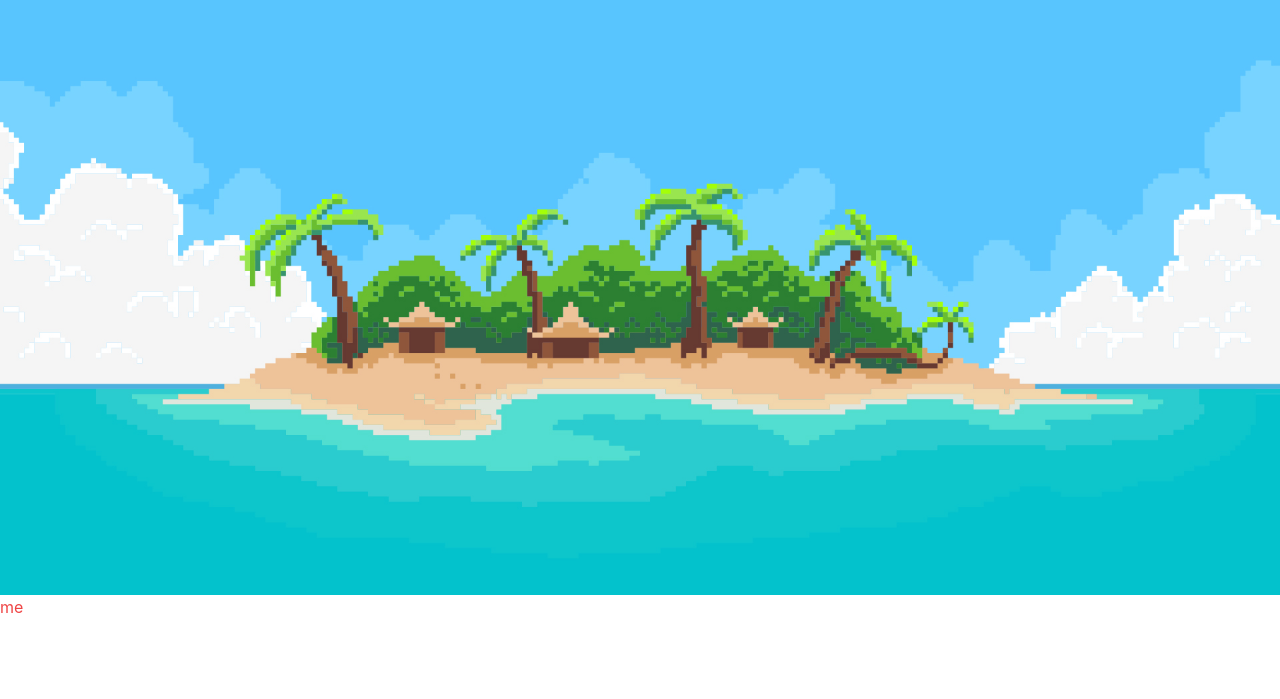
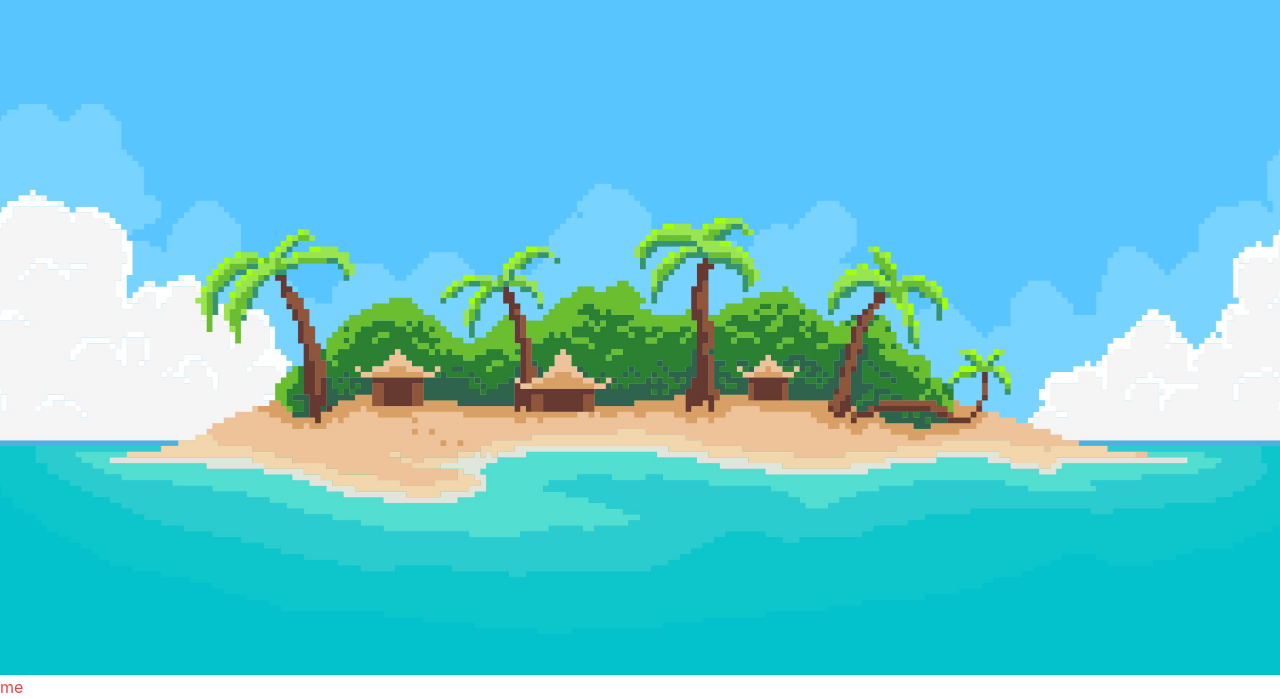
Before and after one commit to FrankieSlinn/frankissling, a React (Create React App) app: page / in a window 1280 px wide. Shown: the part 125-824 px from the top of the page. Before the commit the page ends 800 px from the top, so only its background shows below. Built offline with nearby package versions, Linux system fonts and the light colour scheme.

Commit message:
image set as background image

```diff
--- a/src/Components/Homepage/Homepage.js
+++ b/src/Components/Homepage/Homepage.js
@@ -1,13 +1,12 @@
 import React from 'react'
 
-const island = require('./island.jpg');
+const island = require('../../images/island.jpg');
 
 
 export default function Homepage() {
   return (
-    <div >
-
-         <img src={String(island)} alt="Island"/>
+    <div className="h-screen flex items-center justify-center bg-cover bg-center bg-no-repeat" style={{ backgroundImage: `url(${island})` }}>
+      {/* <p>Hello. My name is Franziska Kissling and I love to code.</p> */}
     </div>
   )
 }
--- a/tailwind.config.js
+++ b/tailwind.config.js
@@ -6,4 +6,7 @@ module.exports = {
   },
   plugins: [],
   darkMode: "class",
+  fontFamily: {
+    'handjet': ['Handjet']
+  },
 };
```
Also changed, not shown: src/images/island.jpg (renamed from src/Components/Homepage/island.jpg).
